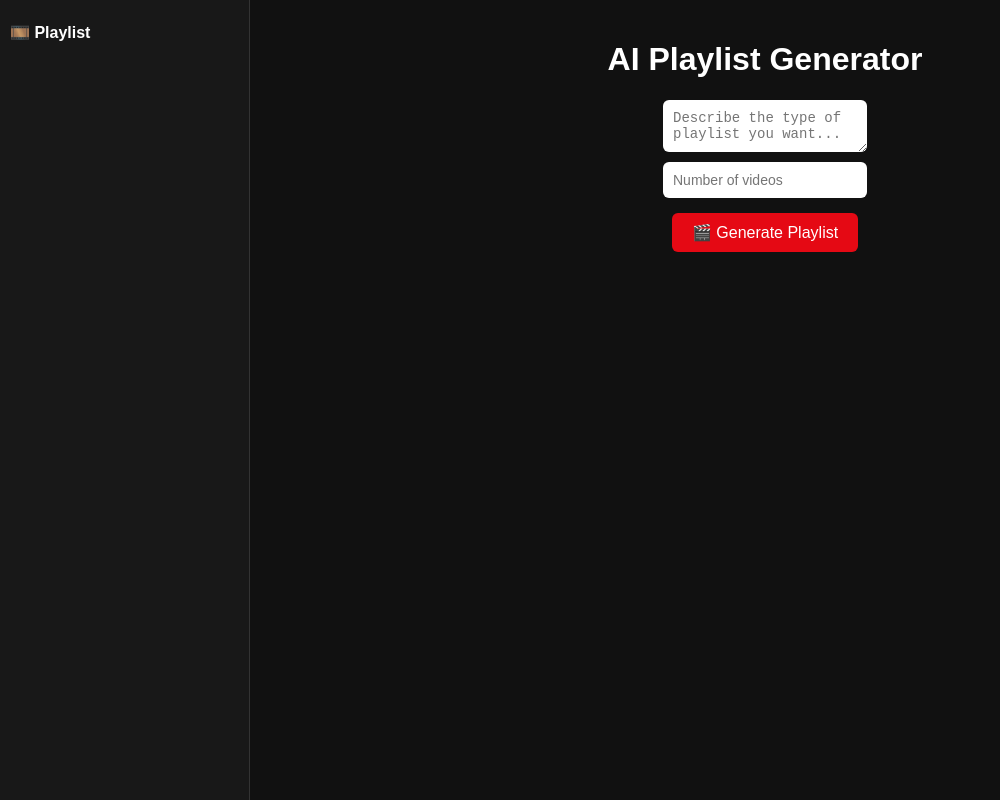
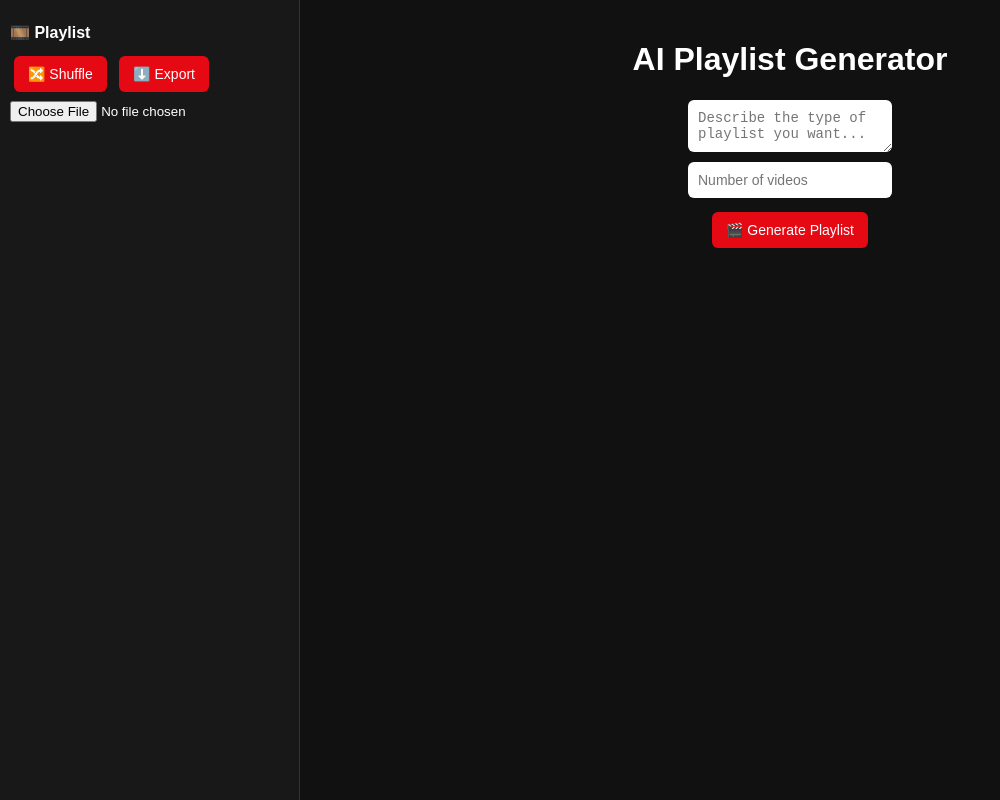
Before and after one commit to TrXstanXD/ai-queue, a plain HTML site: page index.html in a window 1280 px wide. Shown: the whole page, without its empty margins (0-1000 px from the left). Drawn offline with Linux system fonts and the light colour scheme.

Commit message:
Update index.html

```diff
--- a/index.html
+++ b/index.html
@@ -16,7 +16,7 @@
       overflow: hidden;
     }
     .sidebar {
-      width: 250px;
+      width: 300px;
       background: #181818;
       border-right: 1px solid #333;
       padding: 10px;
@@ -27,7 +27,10 @@
       margin-bottom: 10px;
     }
     .queue-item {
-      padding: 8px;
+      display: flex;
+      align-items: center;
+      gap: 10px;
+      padding: 6px;
       margin-bottom: 5px;
       background: #222;
       border-radius: 6px;
@@ -38,6 +41,11 @@
       background: #e50914;
       color: white;
     }
+    .queue-item img {
+      width: 60px;
+      height: 34px;
+      border-radius: 4px;
+    }
     .main {
       flex: 1;
       display: flex;
@@ -47,14 +55,14 @@
       position: relative;
     }
     button {
-      padding: 10px 20px;
-      font-size: 16px;
+      padding: 10px 14px;
+      font-size: 14px;
       border: none;
       background: #e50914;
       color: white;
       border-radius: 6px;
       cursor: pointer;
-      margin: 5px;
+      margin: 4px;
     }
     #player {
       width: 100%;
@@ -88,6 +96,9 @@
   <div class="sidebar">
     <h2>🎞️ Playlist</h2>
     <div id="queueList"></div>
+    <button onclick="shufflePlaylist()">🔀 Shuffle</button>
+    <button onclick="exportPlaylist()">⬇️ Export</button>
+    <input type="file" id="importFile" accept=".txt" onchange="importPlaylist()" style="margin-top: 5px; color: white;">
   </div>
 
   <div class="main">
@@ -127,10 +138,6 @@
         const response = await fetch(url);
         const data = await response.json();
 
-        if (!data.items || data.items.length === 0) {
-          throw new Error("No results found.");
-        }
-
         const validItems = data.items.filter(item => item.id.kind === "youtube#video");
         if (validItems.length === 0) throw new Error("No embeddable videos found.");
 
@@ -157,7 +164,10 @@
       videoQueue.forEach((id, index) => {
         const div = document.createElement("div");
         div.className = "queue-item" + (index === currentIndex ? " active" : "");
-        div.textContent = videoTitles[index].title || `Video ${index + 1}`;
+        div.innerHTML = `
+          <img src="${videoTitles[index].thumbnail}" alt="thumb">
+          <span>${videoTitles[index].title}</span>
+        `;
         div.onclick = () => {
           currentIndex = index;
           loadPlayerWithVideo(videoQueue[currentIndex]);
@@ -207,6 +217,61 @@
         loadPlayerWithVideo(videoQueue[currentIndex]);
       }
     }
+
+    function shufflePlaylist() {
+      for (let i = videoQueue.length - 1; i > 0; i--) {
+        const j = Math.floor(Math.random() * (i + 1));
+        [videoQueue[i], videoQueue[j]] = [videoQueue[j], videoQueue[i]];
+        [videoTitles[i], videoTitles[j]] = [videoTitles[j], videoTitles[i]];
+      }
+      currentIndex = 0;
+      updateQueueUI();
+      loadPlayerWithVideo(videoQueue[0]);
+    }
+
+    function exportPlaylist() {
+      if (videoQueue.length === 0) return alert("No playlist to export.");
+      const lines = videoQueue.map((id, i) => `${i + 1}. ${videoTitles[i].title} - https://youtube.com/watch?v=${id}`);
+      const blob = new Blob([lines.join("\n")], { type: "text/plain" });
+      const url = URL.createObjectURL(blob);
+      const a = document.createElement("a");
+      a.href = url;
+      a.download = "playlist.txt";
+      document.body.appendChild(a);
+      a.click();
+      document.body.removeChild(a);
+      URL.revokeObjectURL(url);
+    }
+
+    function importPlaylist() {
+      const fileInput = document.getElementById("importFile");
+      const file = fileInput.files[0];
+      if (!file) return;
+
+      const reader = new FileReader();
+      reader.onload = function (e) {
+        const lines = e.target.result.split("\n").filter(l => l.includes("https://"));
+        videoQueue = lines.map(line => {
+          const match = line.match(/v=([a-zA-Z0-9_-]+)/);
+          return match ? match[1] : null;
+        }).filter(Boolean);
+
+        videoTitles = lines.map(line => {
+          const title = line.split(" - ")[0].replace(/^\d+\. /, "").trim();
+          const id = line.match(/v=([a-zA-Z0-9_-]+)/)?.[1];
+          return {
+            title,
+            thumbnail: `https://img.youtube.com/vi/${id}/mqdefault.jpg`
+          };
+        });
+
+        currentIndex = 0;
+        updateQueueUI();
+        loadPlayerWithVideo(videoQueue[currentIndex]);
+        document.getElementById("videoControls").style.display = "block";
+      };
+      reader.readAsText(file);
+    }
   </script>
 
   <script src="https://www.youtube.com/iframe_api"></script>
```
